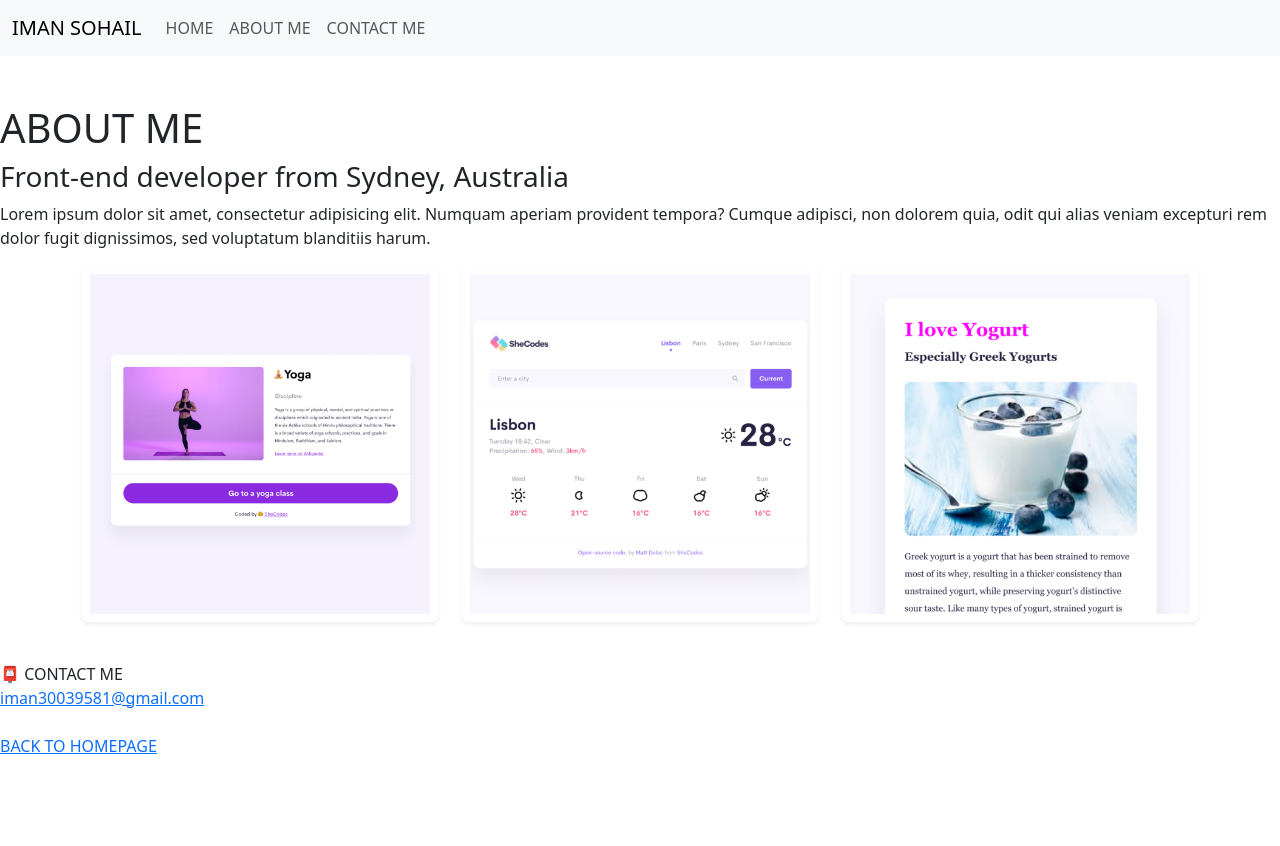
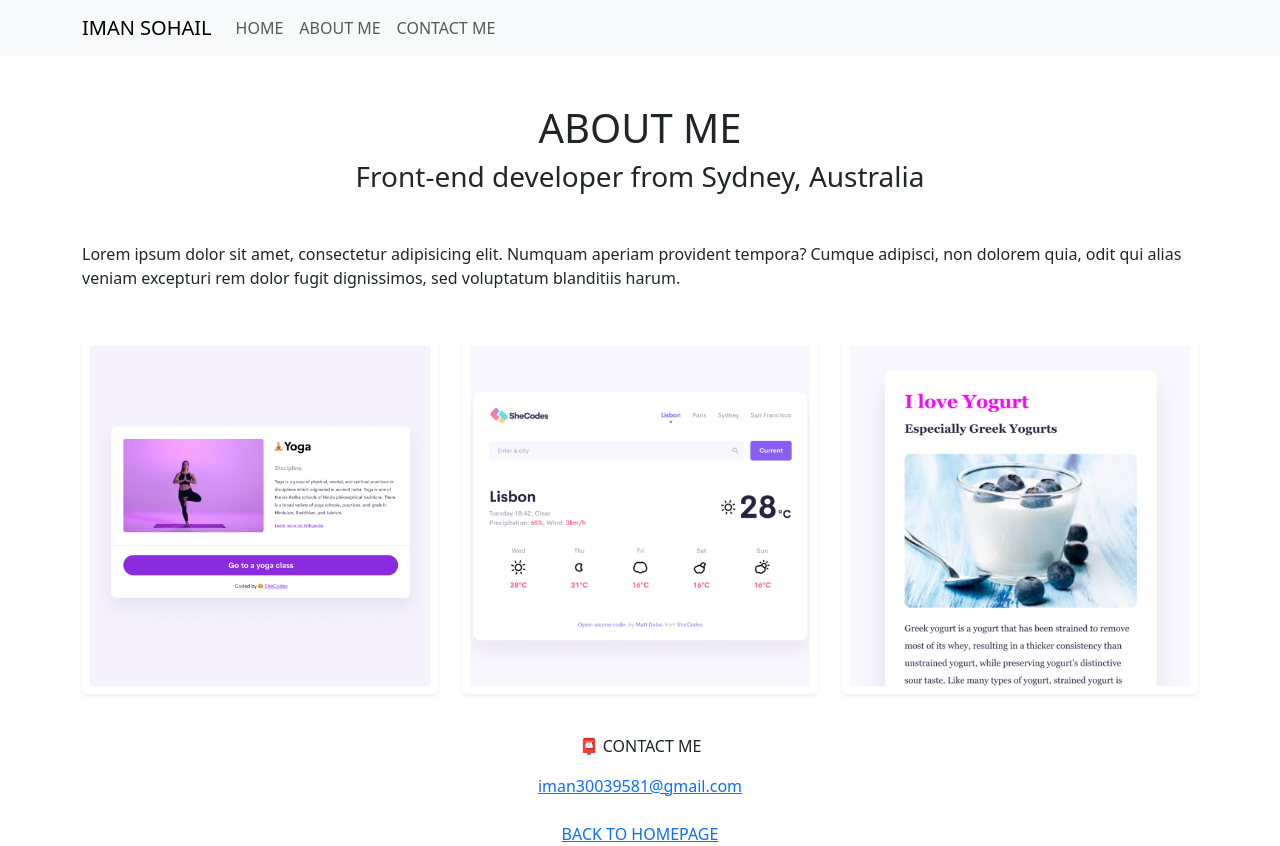
Before and after one commit to imanfsx/Responsive-Portfolio, a plain HTML site: page about.html in a window 1280 px wide. Before the commit the page ends 800 px from the top, so only its background shows below. Drawn offline with nearby package versions, Linux system fonts and the light colour scheme.

Commit message:
attempt centre to about.html

```diff
--- a/about.html
+++ b/about.html
@@ -15,17 +15,11 @@
       integrity="sha384-QWTKZyjpPEjISv5WaRU9OFeRpok6YctnYmDr5pNlyT2bRjXh0JMhjY6hW+ALEwIH"
       crossorigin="anonymous"
     />
-    <script
-      src="https://cdn.jsdelivr.net/npm/bootstrap@5.3.3/dist/js/bootstrap.bundle.min.js"
-      integrity="sha384-YvpcrYf0tY3lHB60NNkmXc5s9fDVZLESaAA55NDzOxhy9GkcIdslK1eN7N6jIeHz"
-      crossorigin="anonymous"
-    ></script>
     <link rel="stylesheet" href="src/styles.css" />
-    <title>About Iman Sohail</title>
   </head>
   <body>
     <nav class="navbar navbar-expand-lg bg-body-tertiary mb-5">
-      <div class="container-fluid">
+      <div class="container">
         <a class="navbar-brand" href="#">IMAN SOHAIL</a>
         <button
           class="navbar-toggler"
@@ -65,11 +59,12 @@
       </div>
     </nav>
 
-    <header>
+    <div class="container">
+      <header class="text-center mb-5">
         <h1 class="h1-about">ABOUT ME</h1>
         <h3 class="h3-about">Front-end developer from Sydney, Australia</h3>
       </header>
-    <div class="about-paragraphs">
+      <div class="about-paragraphs mb-5">
         <p>
           Lorem ipsum dolor sit amet, consectetur adipisicing elit. Numquam
           aperiam provident tempora? Cumque adipisci, non dolorem quia, odit qui
@@ -77,7 +72,6 @@
           blanditiis harum.
         </p>
       </div>
-    <div class="container">
       <div class="row mb-3">
         <div class="col-md-4">
           <img
@@ -99,8 +93,8 @@
         </div>
       </div>
     </div>
-    <footer>
-      <div class="footer-contact">📮 CONTACT ME</div>
+    <footer class="text-center">
+      <div class="footer-contact mb-3">📮 CONTACT ME</div>
       <a href="mailto:iman30039581@gmail.com" class="footer-email">
         iman30039581@gmail.com
         <br />
@@ -108,5 +102,11 @@
         <a href="/" class="homepage-link">BACK TO HOMEPAGE</a>
       </a>
     </footer>
+
+    <script
+      src="https://cdn.jsdelivr.net/npm/bootstrap@5.3.3/dist/js/bootstrap.bundle.min.js"
+      integrity="sha384-YvpcrYf0tY3lHB60NNkmXc5s9fDVZLESaAA55NDzOxhy9GkcIdslK1eN7N6jIeHz"
+      crossorigin="anonymous"
+    ></script>
   </body>
 </html>
```
Lines whose indentation alone changed are shown as unchanged.
